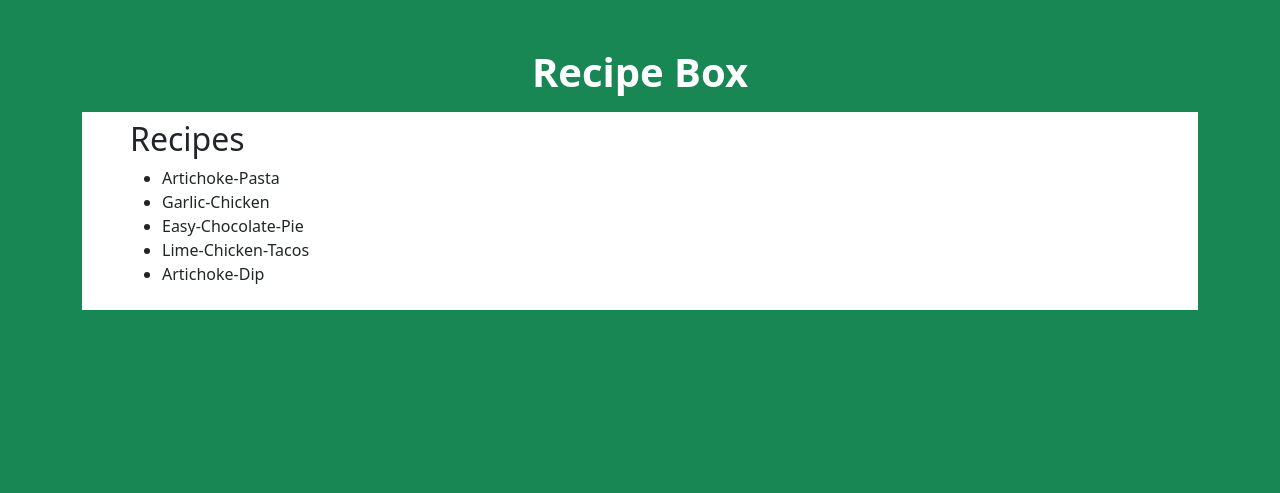
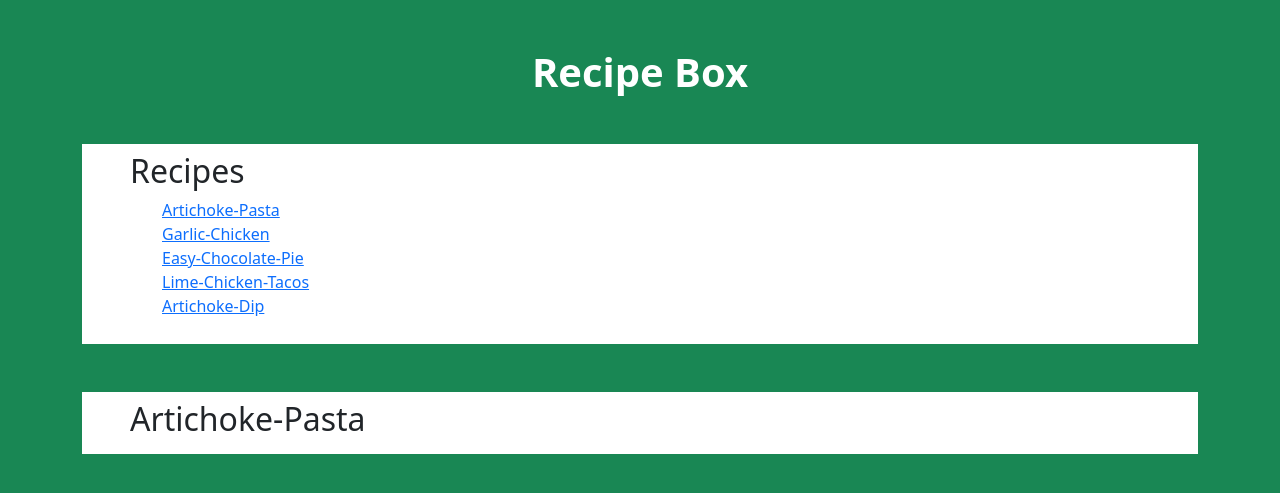
Before and after one commit to nkp1111/freeCodeCamp-expressJs-projects, a Node server app: page / in a window 1280 px wide. Shown: the top 493 px of the page. Run offline with Node 20, Linux system fonts and the light colour scheme.

Commit message:
feat: add route for viewing recipes

```diff
--- a/6-recipe-box/app.js
+++ b/6-recipe-box/app.js
@@ -5,10 +5,18 @@ const recipes = require("./recipes")
 
 app.set("view engine", "ejs")
 app.set("views", __dirname + "/views")
+app.use(express.static(__dirname + "/public"))
 
+let currentRecipe = 0
 
 app.get("/", (req, res) => {
-  res.render("index.ejs", { recipes })
+  res.render("index.ejs", { recipes, currentRecipe })
+})
+
+app.get("/:recipeInd", (req, res) => {
+  const { recipeInd } = req.params
+  currentRecipe = recipeInd
+  res.redirect("/")
 })
 
 app.listen(port, () => {
--- /dev/null
+++ b/6-recipe-box/public/css/style.css
@@ -0,0 +1,9 @@
+section.recipe-title {
+  height: 200px;
+  overflow: scroll;
+}
+
+.recipe {
+  list-style-type: none;
+  cursor: pointer;
+}
--- a/6-recipe-box/views/index.ejs
+++ b/6-recipe-box/views/index.ejs
@@ -8,20 +8,26 @@
   <link href="https://cdn.jsdelivr.net/npm/bootstrap@5.0.2/dist/css/bootstrap.min.css" rel="stylesheet"
     integrity="sha384-EVSTQN3/azprG1Anm3QDgpJLIm9Nao0Yz1ztcQTwFspd3yD65VohhpuuCOmLASjC" crossorigin="anonymous">
 
+  <link rel="stylesheet" href="css/style.css">
   <title>All Recipes</title>
 </head>
 <body class="bg-success">
   <main class="container">
     <h1 class="fw-bolder text-white text-center mt-5">Recipe Box</h1>
-    <section class="h-25 bg-white mt-3 p-2 px-5">
+
+    <section class="recipe-title bg-white my-5 p-2 px-5">
       <h2>Recipes</h2>
       <ul>
       <% for( let ind = 0; ind < recipes.length; ind++ ) { %>
-      <li class="recipe"><%= recipes[ind].recipe  %></li>
+      <li class="recipe">
+        <a href="/<%=ind %>"><%= recipes[ind].recipe  %></a>
+      </li>
       <% } %>
       </ul>
+    </section>
 
-
+    <section class="bg-white p-2 px-5">
+      <h2><%= recipes[currentRecipe].recipe  %></h2>
     </section>
 
   </main>
```
